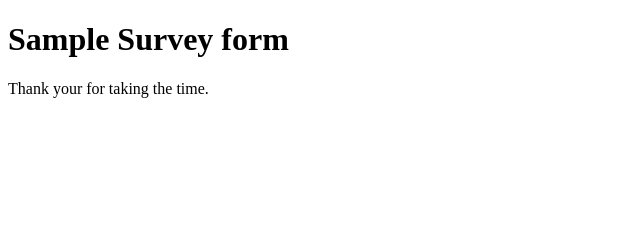
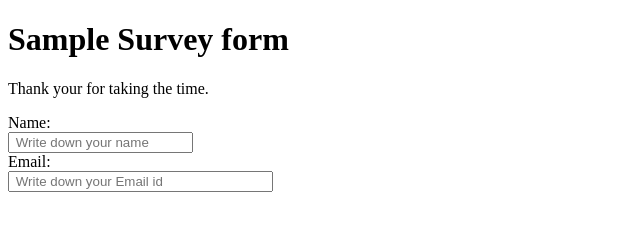
Before and after one commit to HossainAraf/Kasi-Hossain-SurveyForm, a plain HTML site: page index.html in a window 1280 px wide. Shown: the whole page, without its empty margins (0-640 px from the left). Drawn offline with Linux system fonts and the light colour scheme.

Commit message:
Input & labels are created

```diff
--- a/index.html
+++ b/index.html
@@ -11,6 +11,10 @@
    <h1 id="title">Sample Survey form</h1>
    <p id = "description">Thank your for taking the time.</p>
    <form action="survey-form">
+    <label for="fname">Name:</label><br>
+    <input id = "name" type="text" name = "name" placeholder=" Write down your name" required><br>
+    <label for="email">Email:</label><br>
+    <input id = "email" type="email"  pattern=".+@gmail\.com" size="30" placeholder=" Write down your Email id" required>
 
    </form>
   </body>
```
